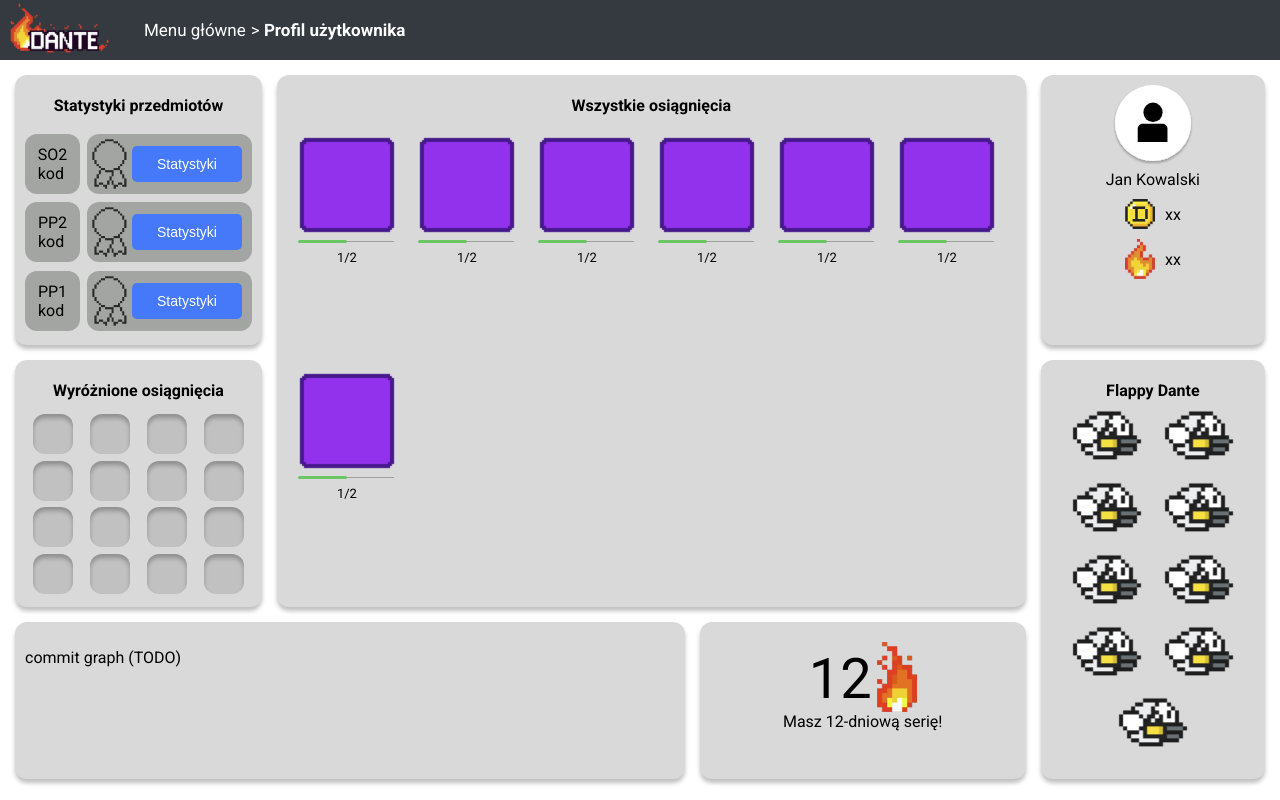
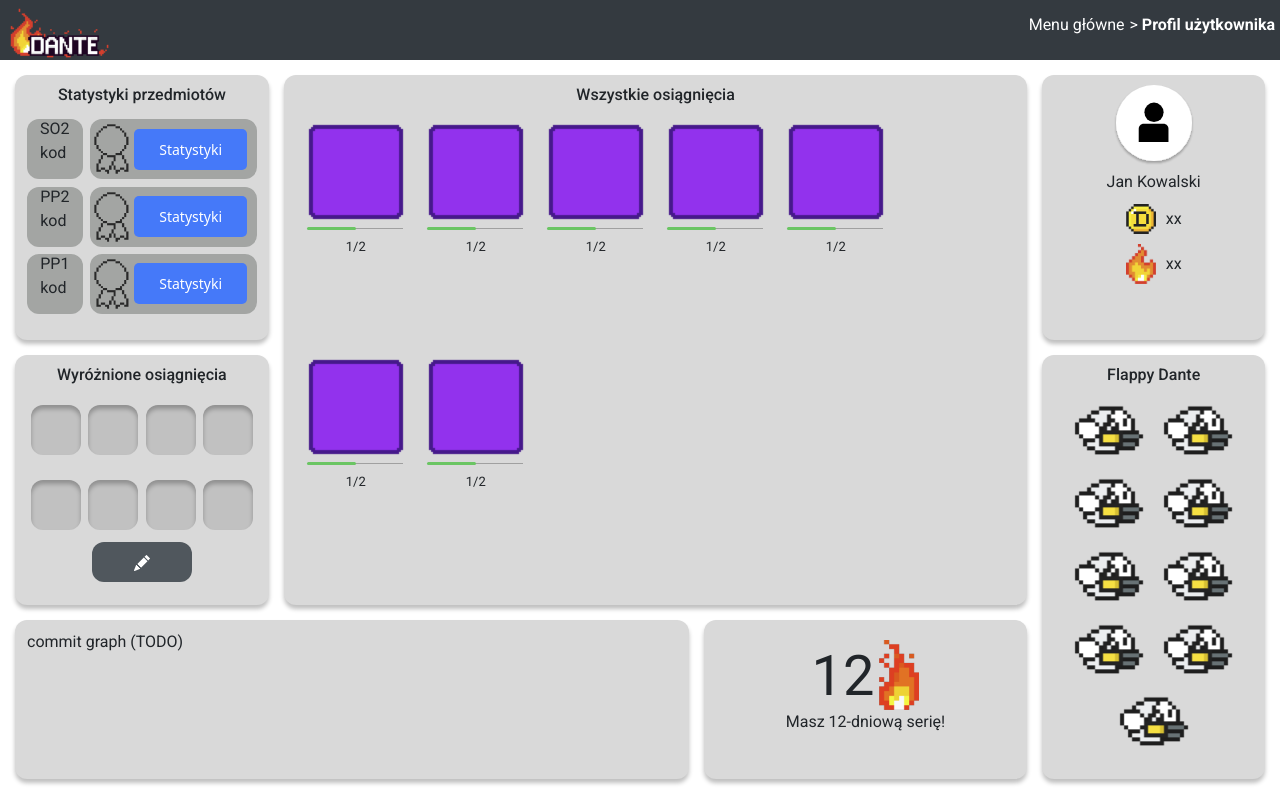
Before and after one commit to ziomciopoziomcio/ProgramoGranie_server, a Flask app: page /index/profile in a window 1280 px wide. Run offline with Flask 3, Linux system fonts and the light colour scheme; parts of the project's set-up code (start-up, migrations or seed data) failed here and were passed over; some web fonts are replaced.

Commit message:
profile page fix

```diff
--- a/static/css/style.css
+++ b/static/css/style.css
@@ -913,12 +913,13 @@
 
 #profile-featured-achievements-container{
     grid-area: 2 / 1 / 3 / 2;
+    min-height: 220px;
 }
 
 #profile-featured-achievements-list{
-    height: calc(100% - 40px);
+    height: calc(100% - 80px);
     display: grid;
-    grid-template: 1fr 1fr 1fr 1fr/ 1fr 1fr 1fr 1fr;
+    grid-template: 1fr 1fr/ 1fr 1fr 1fr 1fr;
 }
 
 .profile-featured-slot-frame{
@@ -928,11 +929,27 @@
 }
 
 .profile-featured-slot{
-    height: 40px;
-    width: 40px;
+    height: 50px;
+    width: 50px;
     border-radius: 12px;
     background: rgba(111, 111, 111, 0.23);
     box-shadow: 0 4px 4px 0 rgba(0, 0, 0, 0.25) inset;
+}
+
+#profile-featured-achievements-footer{
+    display: flex;
+    justify-content: center;
+}
+
+#profile-featured-achievements-edit-btn{
+    width: 100px;
+    height: 40px;
+    background-color: #50575D;
+    border: none;
+    border-radius: 12px;
+    font-family: Tiny5, fantasy;
+    font-size: larger;
+    cursor: pointer;
 }
 
 #profile-all-achievements-container{
@@ -1088,6 +1105,9 @@
 
 #challenge-send-file-container{
     grid-area: 2 / 1 / 3 / 2;
+    display: flex;
+    justify-content: center;
+    align-items: center;
 }
 
 #send-file-button {
--- a/templates/profile_page.html
+++ b/templates/profile_page.html
@@ -14,6 +14,9 @@
     <link rel="stylesheet" href="{{ url_for('static', filename='css/style.css') }}">
 
     <link rel="icon" type="image/x-icon" href="{{ url_for('static', filename='assets/fire_1.png') }}">
+
+{#    bootstrap for pencil icon #}
+    <link href="https://cdn.jsdelivr.net/npm/bootstrap@5.3.6/dist/css/bootstrap.min.css" rel="stylesheet" integrity="sha384-4Q6Gf2aSP4eDXB8Miphtr37CMZZQ5oXLH2yaXMJ2w8e2ZtHTl7GptT4jmndRuHDT" crossorigin="anonymous">
 
     <title>Profil</title>
 </head>
@@ -80,18 +83,18 @@
                 <div class="profile-featured-slot-frame"><div class="profile-featured-slot"></div></div>
                 <div class="profile-featured-slot-frame"><div class="profile-featured-slot"></div></div>
                 <div class="profile-featured-slot-frame"><div class="profile-featured-slot"></div></div>
-                <div class="profile-featured-slot-frame"><div class="profile-featured-slot"></div></div>
-                <div class="profile-featured-slot-frame"><div class="profile-featured-slot"></div></div>
-                <div class="profile-featured-slot-frame"><div class="profile-featured-slot"></div></div>
-                <div class="profile-featured-slot-frame"><div class="profile-featured-slot"></div></div>
-                <div class="profile-featured-slot-frame"><div class="profile-featured-slot"></div></div>
-                <div class="profile-featured-slot-frame"><div class="profile-featured-slot"></div></div>
-                <div class="profile-featured-slot-frame"><div class="profile-featured-slot"></div></div>
-                <div class="profile-featured-slot-frame"><div class="profile-featured-slot"></div></div>
-
+            </div>
+            <div id="profile-featured-achievements-footer">
+                <button class="edit-btn" id="profile-featured-achievements-edit-btn">
+                    <svg xmlns="http://www.w3.org/2000/svg" width="16" height="16" fill="white" class="bi bi-pencil-fill" viewBox="0 0 16 16">
+                        <path d="M12.854.146a.5.5 0 0 0-.707 0L10.5 1.793 14.207 5.5l1.647-1.646a.5.5 0 0 0 0-.708zm.646 6.061L9.793 2.5 3.293 9H3.5a.5.5 0 0 1 .5.5v.5h.5a.5.5 0 0 1 .5.5v.5h.5a.5.5 0 0 1 .5.5v.5h.5a.5.5 0 0 1 .5.5v.207zm-7.468 7.468A.5.5 0 0 1 6 13.5V13h-.5a.5.5 0 0 1-.5-.5V12h-.5a.5.5 0 0 1-.5-.5V11h-.5a.5.5 0 0 1-.5-.5V10h-.5a.5.5 0 0 1-.175-.032l-.179.178a.5.5 0 0 0-.11.168l-2 5a.5.5 0 0 0 .65.65l5-2a.5.5 0 0 0 .168-.11z"></path>
+                    </svg>
+                </button>
             </div>
 
+
         </div>
+
 {# WSZYSTKIE OSIĄGNIĘCIA #}
         <div class="container" id="profile-all-achievements-container">
             <h1 class="profile-header">Wszystkie osiągnięcia</h1>
```
Also changed, not shown: static/assets/bs_pencil.svg (added).
